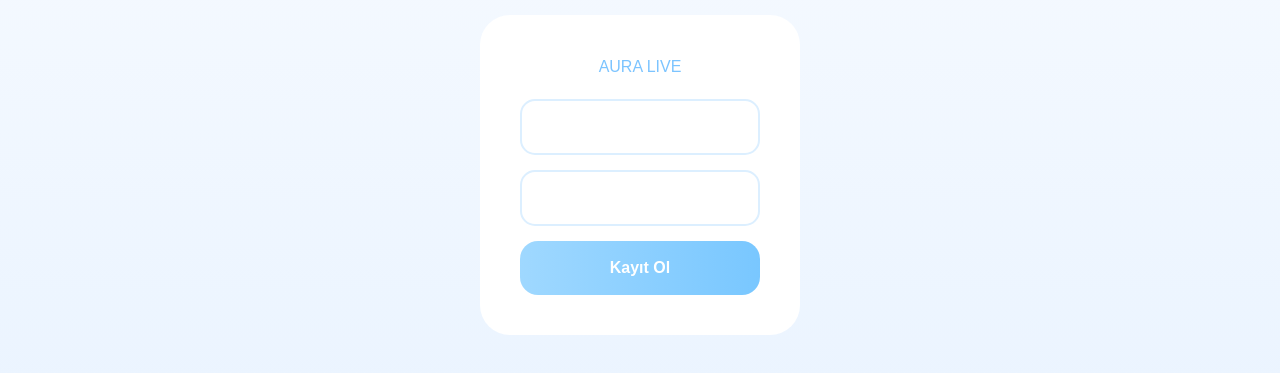
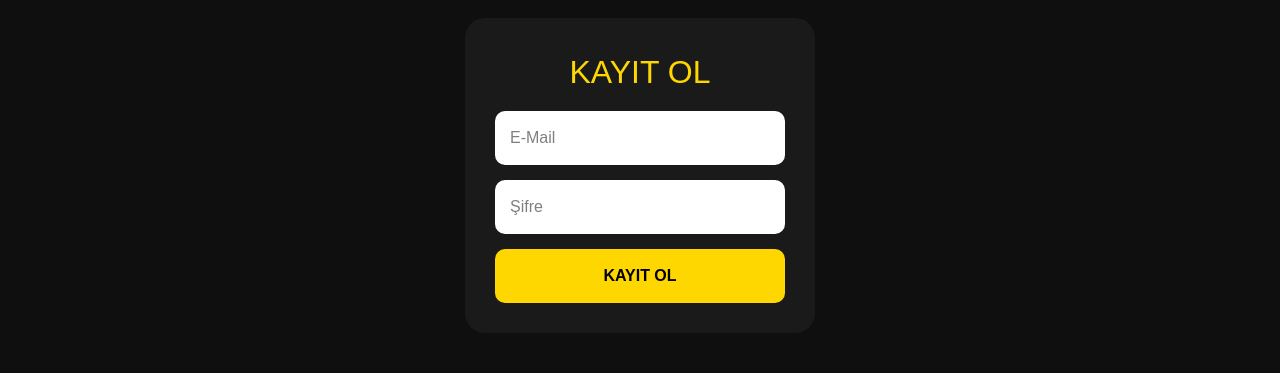
Before and after one commit to abbisyldrm1-ui/goruntulu-sohbet, a Next.js app: page /register in a window 1280 px wide. Shown: the part 225-598 px from the top of the page. Built offline with nearby package versions, Linux system fonts and the light colour scheme; no server answers.

Commit message:
register ui fix

```diff
--- a/app/register/page.js
+++ b/app/register/page.js
@@ -1,80 +1,102 @@
-export default function Register() {
+"use client";
+
+import { useState } from "react";
+import { createUserWithEmailAndPassword } from "firebase/auth";
+import { auth } from "../../firebase";
+
+export default function RegisterPage() {
+  const [email, setEmail] = useState("");
+  const [password, setPassword] = useState("");
+
+  const kayitOl = async () => {
+    try {
+      await createUserWithEmailAndPassword(auth, email, password);
+
+      alert("Kayıt başarılı");
+    } catch (error) {
+      alert(error.message);
+    }
+  };
 
   return (
-
-    <div
+    <main
       style={{
         minHeight: "100vh",
+        background: "#0f0f0f",
         display: "flex",
         justifyContent: "center",
         alignItems: "center",
-        background:
-          "linear-gradient(to bottom,#f8fbff,#e7f2ff)",
       }}
     >
-
       <div
         style={{
-          background: "white",
-          padding: "40px",
-          borderRadius: "30px",
-          width: "320px",
-          textAlign: "center",
+          width: "350px",
+          background: "#1a1a1a",
+          padding: "30px",
+          borderRadius: "20px",
+          display: "flex",
+          flexDirection: "column",
+          gap: "15px",
         }}
       >
-
         <h1
           style={{
-            color: "#7cc4ff",
-            marginBottom: "20px",
+            color: "gold",
+            textAlign: "center",
+            fontSize: "32px",
           }}
         >
-          AURA LIVE
+          KAYIT OL
         </h1>
 
         <input
-          placeholder="Kullanıcı adı"
+          type="email"
+          placeholder="E-Mail"
+          value={email}
+          onChange={(e) => setEmail(e.target.value)}
           style={{
-            width: "100%",
-            padding: "14px",
-            marginBottom: "15px",
-            borderRadius: "15px",
-            border: "2px solid #dcefff",
+            padding: "15px",
+            borderRadius: "10px",
+            border: "none",
+            background: "white",
+            color: "black",
+            fontSize: "16px",
+            outline: "none",
           }}
         />
 
         <input
+          type="password"
           placeholder="Şifre"
-          type="password"
+          value={password}
+          onChange={(e) => setPassword(e.target.value)}
           style={{
-            width: "100%",
-            padding: "14px",
-            marginBottom: "15px",
-            borderRadius: "15px",
-            border: "2px solid #dcefff",
+            padding: "15px",
+            borderRadius: "10px",
+            border: "none",
+            background: "white",
+            color: "black",
+            fontSize: "16px",
+            outline: "none",
           }}
         />
 
         <button
+          onClick={kayitOl}
           style={{
-            width: "100%",
             padding: "15px",
-            borderRadius: "18px",
+            borderRadius: "10px",
             border: "none",
-            background:
-              "linear-gradient(to right,#9fd8ff,#79c7ff)",
-            color: "white",
+            background: "gold",
+            color: "black",
             fontWeight: "bold",
+            fontSize: "16px",
             cursor: "pointer",
           }}
         >
-          Kayıt Ol
+          KAYIT OL
         </button>
-
       </div>
-
-    </div>
-
+    </main>
   );
-
 }
```
